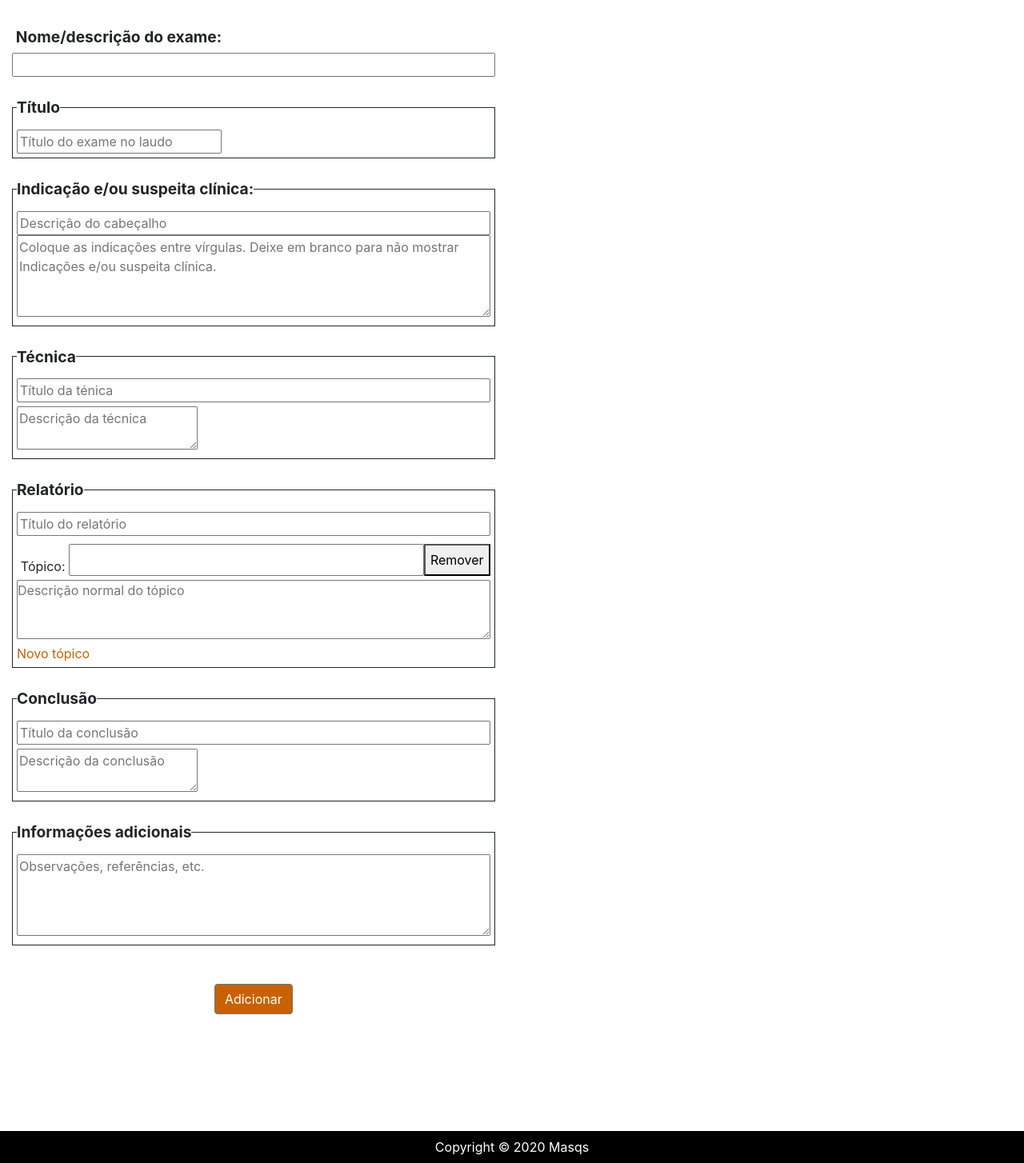
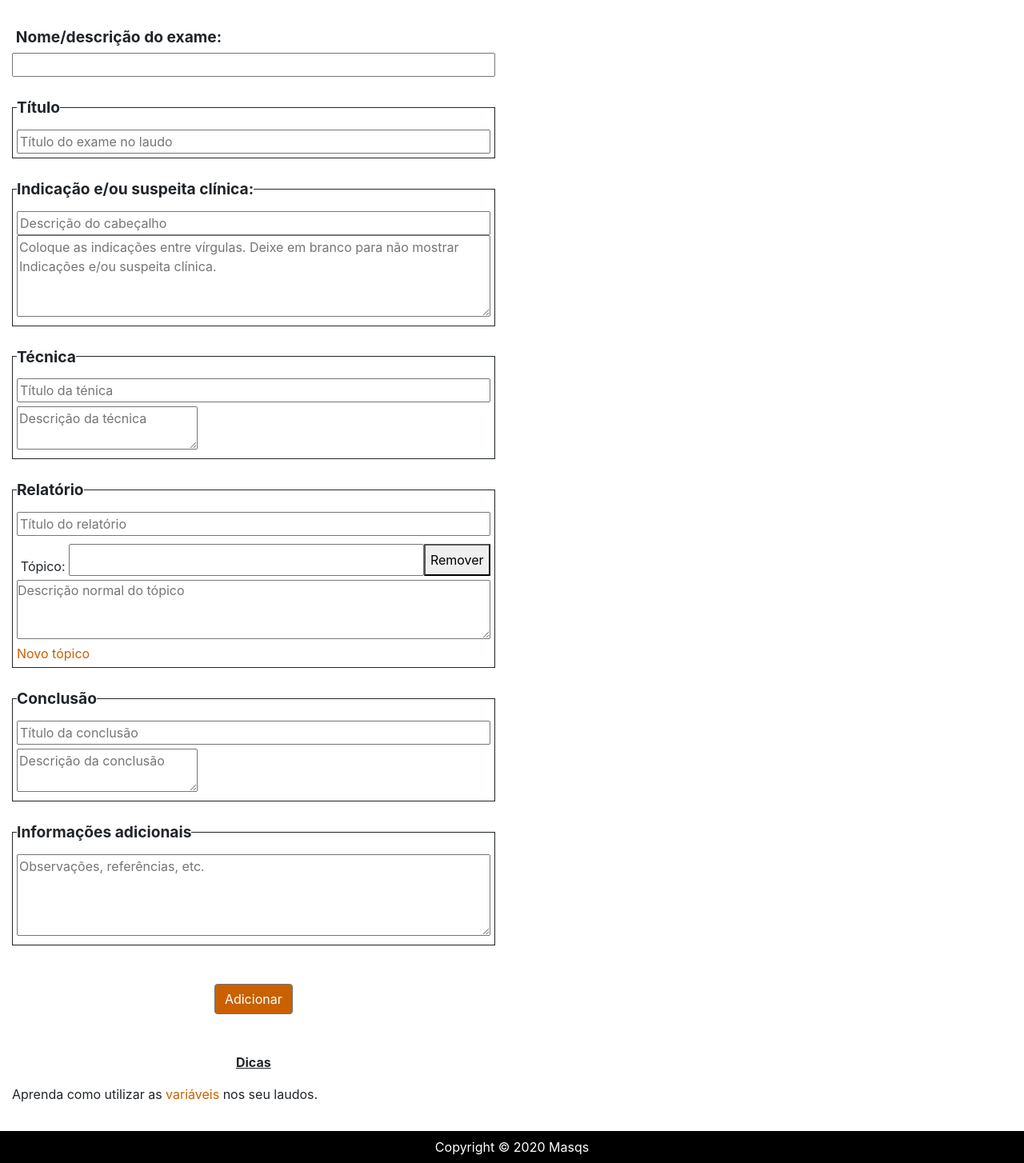
Before and after one commit to netofarthur/laudario, a Django app: template laudario/masks/templates/masks/nova_mascara.html in a window 1280 px wide. Shown: the part 422-1876 px from the top of the page at 80% size. Run offline with Django 3.2, Linux system fonts and the light colour scheme; the template is opened without the code that fills it, so the values that code supplies are empty; some libraries are stand-ins or nearby versions.

Commit message:
Corrigido width titulo nova mascara e colocado dica embaixo de criar nova máscara.

```diff
--- a/laudario/masks/templates/masks/nova_mascara.html
+++ b/laudario/masks/templates/masks/nova_mascara.html
@@ -133,7 +133,7 @@
 
 <fieldset class="fieldset_nova_mascara">
     <legend class="legend_nova_mascara label_laranja">Título</legend>
-        <input class="paragrafo_mascara" placeholder="Título do exame no laudo" type="text" id="titulo_exame" name="titulo_exame">
+        <input class="paragrafo_mascara" placeholder="Título do exame no laudo" type="text" id="titulo_exame" name="titulo_exame" style="width: 100%;">
 </fieldset>
     <br>
 
@@ -243,11 +243,14 @@
 e evitar duplicidade de funções. Depois posso melhora isso aqui.-->
 
 
-
+  <p style="text-align: center; font-weight: bold; text-decoration: underline;">Dicas</p><p>Aprenda como utilizar as <a id="link_voltar" href="{% url 'descricao' %}#variaveis">variáveis</a> nos seu laudos.<br><br>Utilize <span style="font-weight: bold">Ctrl + Shift + V</span>
+        no Windows, e <span style="font-weight: bold">Option + Cmd + Shift + V</span> no Mac, quando for colar textos de outros locais,
+    para obter um visual homogêneo em suas máscaras e alterações.</p>
 
 
 
 </div>
+
 
 <div id="coluna_mascaras" class="col-6" style="height: 90vh; overflow: auto;">
 
```
